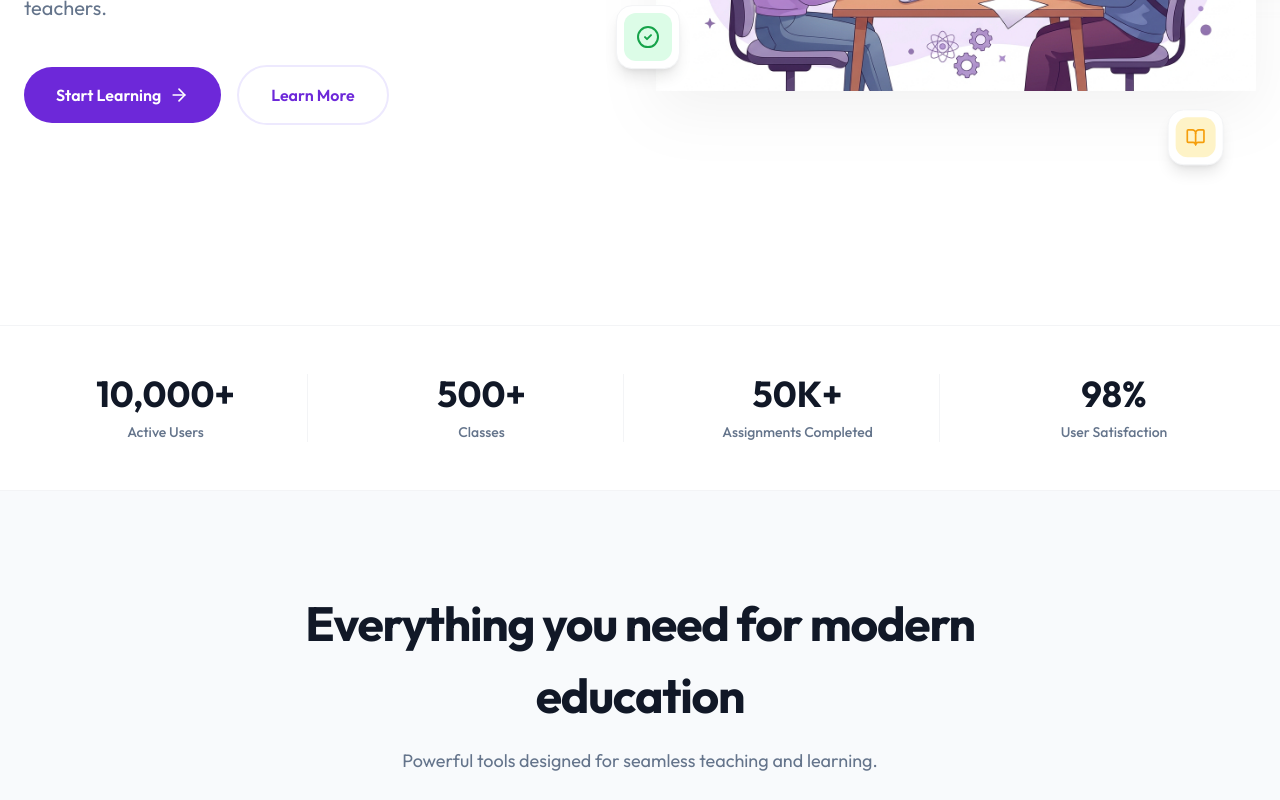
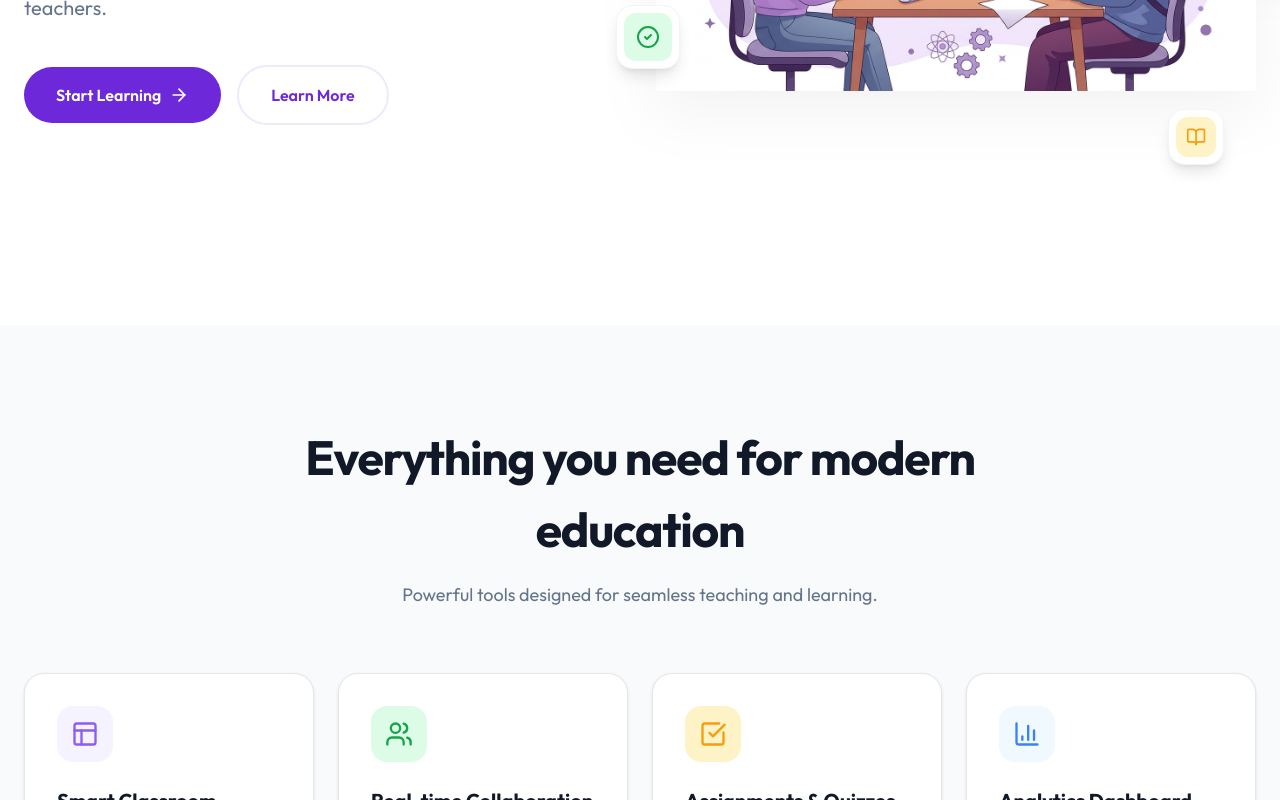
Before and after one commit to manasbhole16/NexGenClass, a React (Vite) app in the folder frontend/: page / in a window 1280 px wide. Shown: the part 517-1317 px from the top of the page. Built offline with nearby package versions, Linux system fonts and the light colour scheme; no server answers.

Commit message:
Remove statistics section

```diff
--- a/frontend/src/pages/WelcomePage.jsx
+++ b/frontend/src/pages/WelcomePage.jsx
@@ -182,29 +182,6 @@ const WelcomePage = () => {
         </div>
       </section>
 
-      {/* 10. TRUST / STATISTICS SECTION */}
-      <section className="py-12 bg-white border-y border-gray-100">
-        <div className="container mx-auto px-6">
-          <div className="grid grid-cols-2 md:grid-cols-4 gap-8 divide-x divide-gray-100">
-            <div className="flex flex-col items-center justify-center text-center px-4">
-              <span className="text-4xl font-bold text-[#111827] mb-2">10,000+</span>
-              <span className="text-sm font-medium text-[#64748B]">Active Users</span>
-            </div>
-            <div className="flex flex-col items-center justify-center text-center px-4">
-              <span className="text-4xl font-bold text-[#111827] mb-2">500+</span>
-              <span className="text-sm font-medium text-[#64748B]">Classes</span>
-            </div>
-            <div className="flex flex-col items-center justify-center text-center px-4">
-              <span className="text-4xl font-bold text-[#111827] mb-2">50K+</span>
-              <span className="text-sm font-medium text-[#64748B]">Assignments Completed</span>
-            </div>
-            <div className="flex flex-col items-center justify-center text-center px-4">
-              <span className="text-4xl font-bold text-[#111827] mb-2">98%</span>
-              <span className="text-sm font-medium text-[#64748B]">User Satisfaction</span>
-            </div>
-          </div>
-        </div>
-      </section>
 
       {/* 11. FEATURES SECTION */}
       <section id="features" className="py-24 bg-[#F8FAFC]">
```
